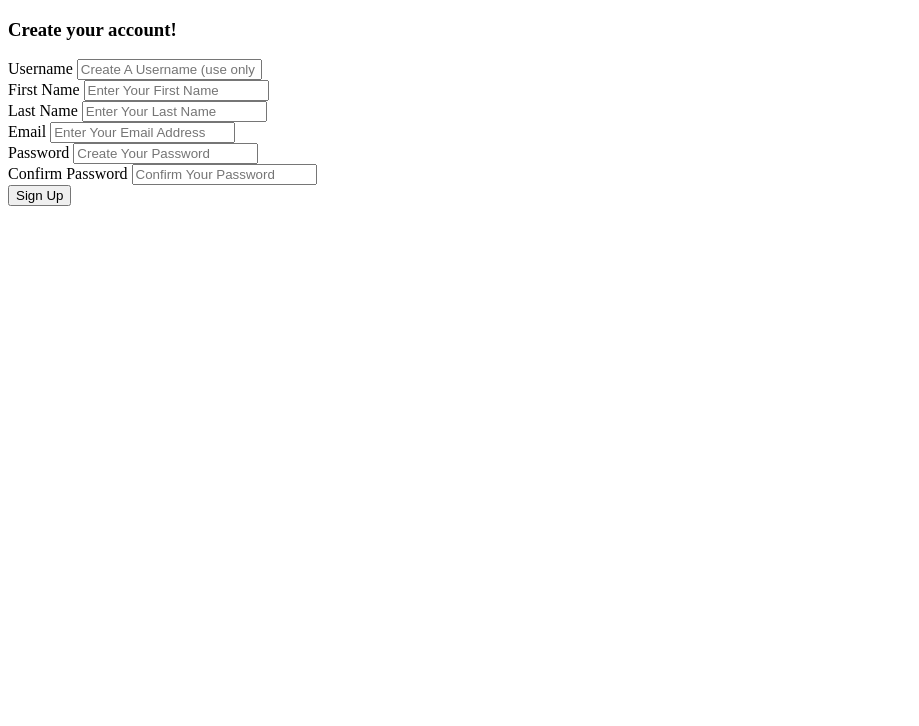
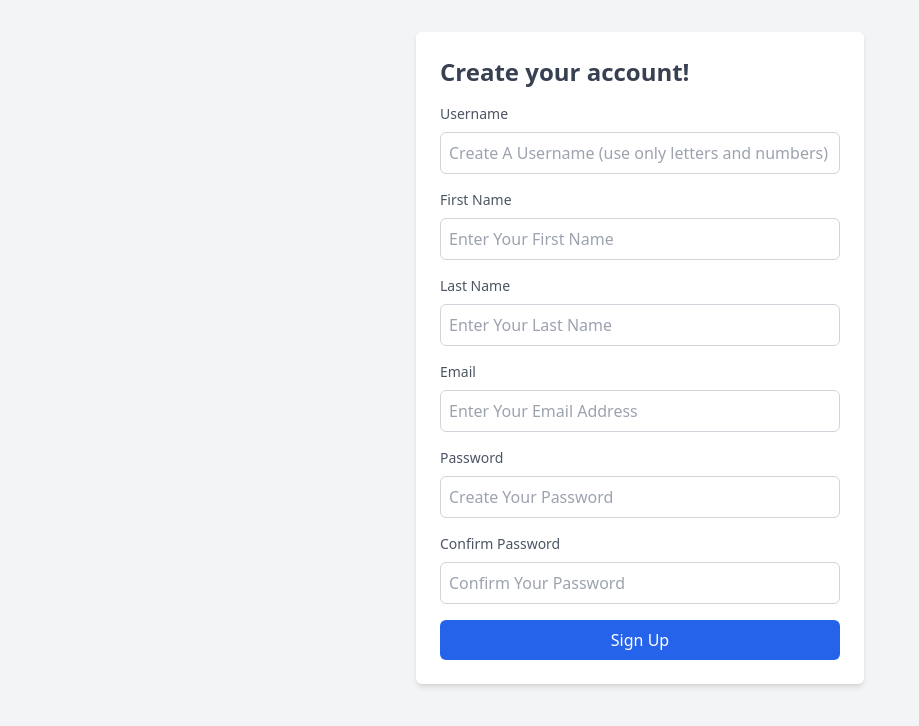
Before and after one commit to Kamani1318/WT-Lab-Project-New, a Django app: page /signup in a window 1280 px wide. Shown: the top 726 px of the page, without its empty margins (0-919 px from the left). Run offline with Django 4.2, Linux system fonts and the light colour scheme.

Commit message:
styling pages

```diff
--- a/templates/authentication/signup.html
+++ b/templates/authentication/signup.html
@@ -5,46 +5,61 @@
     <meta http-equiv="X-UA-Compatible" content="IE=edge">
     <meta name="viewport" content="width=device-width, initial-scale=1.0">
     <title>Sign Up</title>
+    <link href="https://cdn.jsdelivr.net/npm/tailwindcss@2.2.19/dist/tailwind.min.css" rel="stylesheet">
 </head>
-<body>
+<body class="bg-gray-100">
+
+    <div class="container mx-auto px-4 py-8">
+        <div class="max-w-md mx-auto bg-white p-6 rounded-md shadow-md">
 
             {% for message in messages %}
-    <div class="alert alert-{{ message.tags }} alert-dismissible fade show" role="alert">
+            <div class="alert bg-red-400 text-white p-4 rounded-md mb-4">
                 <strong>Message:</strong> {{ message }}
-        <button type="button" class="close" data-dismiss="alert" aria-label="Close">
+                <button type="button" class="close ml-4" data-dismiss="alert" aria-label="Close">
                     <span aria-hidden="true">&times;</span>
                 </button>
             </div>
             {% endfor %}
 
-    <h3>Create your account!</h3>
-    <form method="post" action="/signup">
+            <h3 class="text-2xl font-bold text-gray-700 mb-4">Create your account!</h3>
+
+            <form method="post" action="/signup" class="space-y-4">
                 {% csrf_token %}
-        <div class="form-group">
-            <label for="username">Username</label>
-            <input type="text" class="form-control" id="username" name="username" placeholder="Create A Username (use only letters and numbers)" Required>
+                <div class="space-y-2">
+                    <label for="username" class="block text-sm font-medium text-gray-600">Username</label>
+                    <input type="text" class="form-input block w-full p-2 rounded-md border border-gray-300" id="username" name="username" placeholder="Create A Username (use only letters and numbers)" required>
                 </div>
-        <div class="form-group">
-            <label for="fname">First Name</label>
-            <input type="text" class="form-control" id="fname" name="fname" placeholder="Enter Your First Name" Required>
+
+                <div class="space-y-2">
+                    <label for="fname" class="block text-sm font-medium text-gray-600">First Name</label>
+                    <input type="text" class="form-input block w-full p-2 rounded-md border border-gray-300" id="fname" name="fname" placeholder="Enter Your First Name" required>
                 </div>
-        <div class="form-group">
-            <label for="lname">Last Name</label>
-            <input type="text" class="form-control" id="lname" name="lname" placeholder="Enter Your Last Name" Required>
+
+                <div class="space-y-2">
+                    <label for="lname" class="block text-sm font-medium text-gray-600">Last Name</label>
+                    <input type="text" class="form-input block w-full p-2 rounded-md border border-gray-300" id="lname" name="lname" placeholder="Enter Your Last Name" required>
                 </div>
-        <div class="form-group">
-            <label for="email">Email</label>
-            <input type="email" class="form-control" id="email" name="email" placeholder="Enter Your Email Address" Required>
+
+                <div class="space-y-2">
+                    <label for="email" class="block text-sm font-medium text-gray-600">Email</label>
+                    <input type="email" class="form-input block w-full p-2 rounded-md border border-gray-300" id="email" name="email" placeholder="Enter Your Email Address" required>
                 </div>
-        <div class="form-group">
-            <label for="pass1">Password</label>
-            <input type="password" class="form-control" id="pass1" name="pass1" placeholder="Create Your Password" Required>
+
+                <div class="space-y-2">
+                    <label for="pass1" class="block text-sm font-medium text-gray-600">Password</label>
+                    <input type="password" class="form-input block w-full p-2 rounded-md border border-gray-300" id="pass1" name="pass1" placeholder="Create Your Password" required>
                 </div>
-        <div class="form-group">
-            <label for="pass2">Confirm Password</label>
-            <input type="password" class="form-control" id="pass2" name="pass2" placeholder="Confirm Your Password" Required>
+
+                <div class="space-y-2">
+                    <label for="pass2" class="block text-sm font-medium text-gray-600">Confirm Password</label>
+                    <input type="password" class="form-input block w-full p-2 rounded-md border border-gray-300" id="pass2" name="pass2" placeholder="Confirm Your Password" required>
                 </div>
-        <button type="submit" class="btn btn-primary">Sign Up</button>
+
+                <button type="submit" class="w-full px-4 py-2 bg-blue-600 text-white rounded-md hover:bg-blue-700 focus:outline-none focus:bg-blue-700">Sign Up</button>
             </form>
+
+        </div>
+    </div>
+
 </body>
 </html>
```
Also changed, not shown: pdf/templates/second-year.html (+26 -51 lines), pdf/templates/upload_pdf.html (+18 -8 lines), pdf/templates/voucher_code.html (+17 -7 lines), db.sqlite3. Lines whose indentation alone changed are shown as unchanged.
